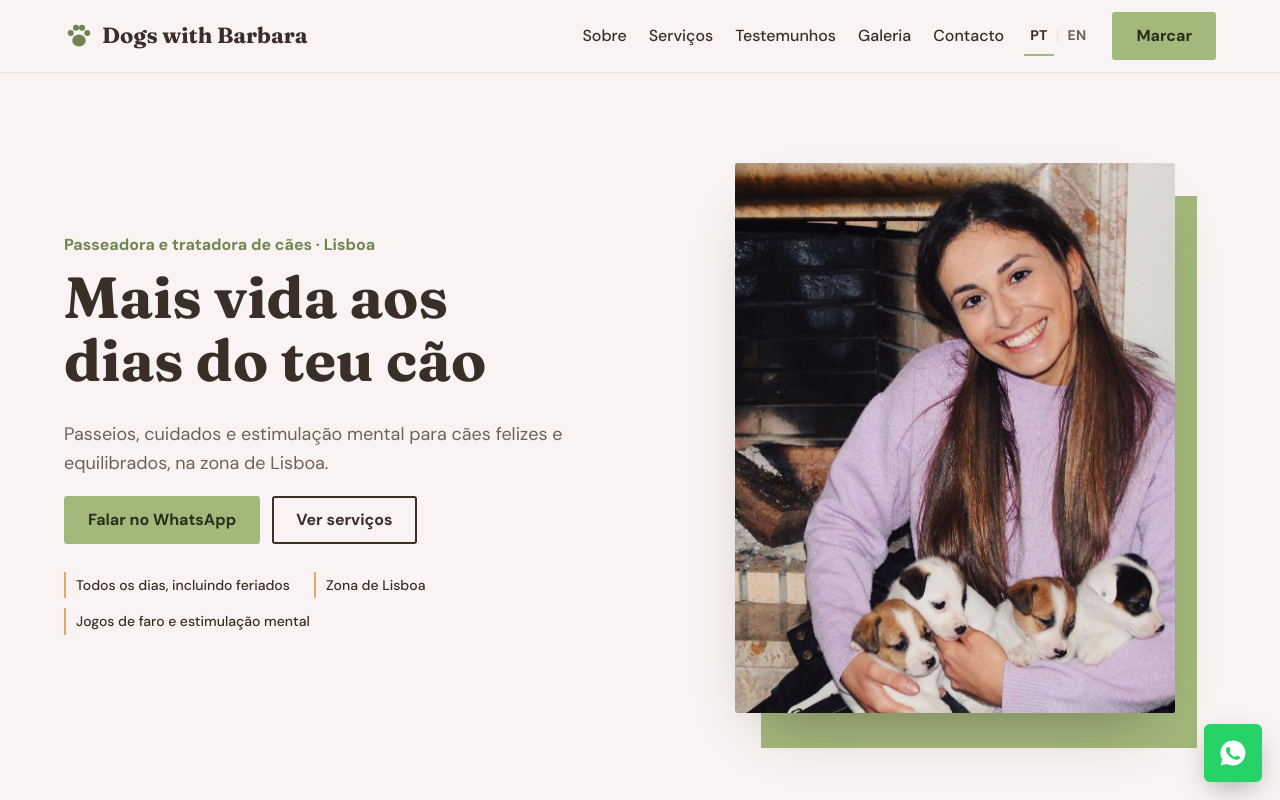
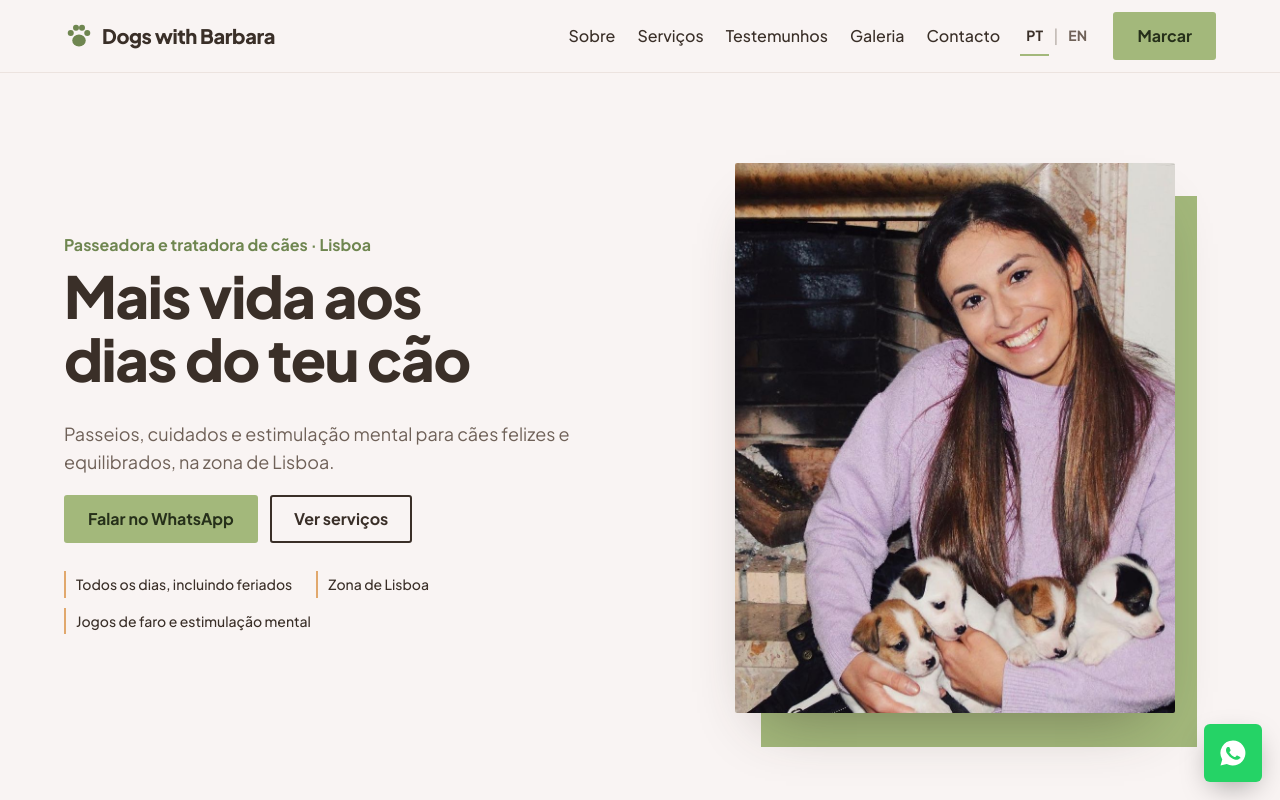
Before and after one commit to miguelmariacastro/dogswithbarbara-, a plain HTML site: page index.html in a window 1280 px wide. Shown: the top 800 px of the page. Drawn offline with Linux system fonts and the light colour scheme.

Commit message:
Fonte Plus Jakarta Sans e seletor PT/EN alinhado
Co-Authored-By: Claude Opus 5.5 <noreply@anthropic.com>
Claude-Session: https://claude.ai/code/session_01DqKa1FY1tBw6xkq5qZQ3A2

```diff
--- a/index.html
+++ b/index.html
@@ -8,27 +8,27 @@
 <meta property="og:title" content="Dogs with Barbara — Passeadora e tratadora de cães em Lisboa">
 <meta property="og:description" content="Mais vida aos dias do teu cão. Passeios, cuidados e estimulação mental.">
 <link rel="preconnect" href="https://fonts.googleapis.com">
-<link href="https://fonts.googleapis.com/css2?family=Fraunces:opsz,wght@9..144,500;9..144,700&family=DM+Sans:wght@400;500;700&family=Caveat:wght@600&display=swap" rel="stylesheet">
+<link href="https://fonts.googleapis.com/css2?family=Plus+Jakarta+Sans:wght@400;500;600;700;800&family=Caveat:wght@600&display=swap" rel="stylesheet">
 <script type="application/ld+json">{"@context":"https://schema.org","@type":"LocalBusiness","name":"Dogs with Barbara","telephone":"+351931499487","areaServed":"Lisboa","address":{"@type":"PostalAddress","addressLocality":"Lisboa","addressCountry":"PT"},"openingHours":"Mo-Su 09:00-20:00","sameAs":["https://www.instagram.com/dogswithbarbara/"]}</script>
 <style>
 /* VOICE: warm, tender, calm — care for dogs, never childish
    IDEA: a well-loved leash-and-park walk: sage lawns, caramel leather, cream paper
    PICTURE: illustrated dog portrait inside an organic sage blob, paw trail
-   COLOUR and TYPE: sage #a3b87b dominant, caramel #e1a86d accent, cream ground; Fraunces + DM Sans
+   COLOUR and TYPE: sage #a3b87b dominant, caramel #e1a86d accent, cream ground; Plus Jakarta Sans
    LAYOUT: full website — sticky nav, hero, about, services grid, why, testimonials scroller, gallery, FAQ, contact, footer */
 :root{color-scheme:light dark;--bg:light-dark(#f9f4f3,#1d1916);--ink:light-dark(#3a2f28,#f3ebe6);--soft:light-dark(#6f6158,#c9bcb3);--card:light-dark(#fff,#28221e);--sage:#a3b87b;--sage-d:light-dark(#6f8650,#b9cc94);--car:#e1a86d;--line:light-dark(#ece3df,#3a322c)}
 :root[data-theme=light]{color-scheme:light}:root[data-theme=dark]{color-scheme:dark}
 *{box-sizing:border-box;min-width:0}
 html{scroll-behavior:smooth;scroll-padding-top:76px}
-body{margin:0;background:var(--bg);color:var(--ink);font:16px/1.6 "DM Sans",system-ui,sans-serif;overflow-x:clip}
-h1,h2,h3{font-family:Fraunces,Georgia,serif;font-weight:700;line-height:1.08;text-wrap:balance;margin:0 0 .5em}
+body{margin:0;background:var(--bg);color:var(--ink);font:16px/1.6 "Plus Jakarta Sans",system-ui,sans-serif;overflow-x:clip}
+h1,h2,h3{font-family:"Plus Jakarta Sans",system-ui,sans-serif;font-weight:800;letter-spacing:-.025em;line-height:1.08;text-wrap:balance;margin:0 0 .5em}
 h1{font-size:clamp(36px,5.4vw,58px)}h2{font-size:clamp(30px,3.6vw,44px)}h3{font-size:21px}
 p{margin:0 0 1em}a{color:inherit}
 .wrap{max-width:1200px;margin:auto}
 .band{padding:clamp(48px,7vw,96px) max(5vw,16px)}
 .lead{font-size:18px;color:var(--soft);max-width:60ch}
 .kick{color:var(--sage-d);font-weight:700;margin-bottom:8px;display:block}
-.btn{display:inline-flex;align-items:center;gap:8px;min-height:48px;padding:0 22px;border-radius:3px;font-weight:700;text-decoration:none;border:2px solid transparent;transition:transform .2s,background .2s;cursor:pointer;font-size:16px;font-family:inherit}
+.btn{display:inline-flex;align-items:center;justify-content:center;gap:8px;min-height:48px;padding:0 22px;border-radius:3px;font-weight:700;text-decoration:none;border:2px solid transparent;transition:transform .2s,background .2s;cursor:pointer;font-size:16px;font-family:inherit}
 .btn:hover{transform:translateY(-2px)}
 .btn.p{background:var(--sage);color:#26301a}.btn.p:hover{background:#b3c78c}
 .btn.o{border-color:currentColor;background:none;color:var(--ink)}
@@ -36,13 +36,13 @@ p{margin:0 0 1em}a{color:inherit}
 .en{display:none}html.l-en .en{display:revert}html.l-en .pt{display:none}
 /* nav */
 nav{position:sticky;top:0;z-index:20;background:color-mix(in srgb,var(--bg) 88%,transparent);backdrop-filter:blur(10px);border-bottom:1px solid var(--line)}
-nav .wrap{display:flex;align-items:center;gap:20px;padding:12px max(5vw,16px);max-width:none}
-.logo{font-family:Fraunces,serif;font-weight:700;font-size:22px;text-decoration:none;display:flex;align-items:center;gap:8px;white-space:nowrap}
+nav .wrap{position:relative;display:flex;align-items:center;gap:20px;padding:12px max(5vw,16px);max-width:none}
+.logo{font-family:"Plus Jakarta Sans",sans-serif;font-weight:800;letter-spacing:-.02em;font-size:20px;text-decoration:none;display:flex;align-items:center;gap:8px;white-space:nowrap}
 .logo svg{width:30px;height:30px}
 .links{display:flex;gap:22px;margin-left:auto}.links a{text-decoration:none;font-weight:500}.links a:hover{color:var(--sage-d)}
-.lang{display:flex;align-items:center;gap:2px}
-.lang button{background:none;border:0;border-bottom:2px solid transparent;padding:8px 6px;cursor:pointer;font:600 14px "DM Sans";letter-spacing:.02em;color:var(--soft);min-height:40px}
-.lang span{color:var(--line)}
+.lang{display:flex;align-items:center;justify-content:center;gap:4px}
+.lang button{background:none;border:0;border-bottom:2px solid transparent;padding:8px 6px;cursor:pointer;font:700 14px "Plus Jakarta Sans",sans-serif;line-height:1;display:inline-flex;align-items:center;justify-content:center;letter-spacing:.02em;color:var(--soft);min-height:40px}
+.lang span{color:var(--soft);opacity:.5;line-height:1}
 .lang button[aria-pressed=true]{color:var(--ink);border-bottom-color:var(--sage)}
 .burger{display:none;background:none;border:0;width:44px;height:44px;cursor:pointer;color:var(--ink)}
 @media(max-width:900px){.links{display:none;position:absolute;top:100%;left:0;right:0;flex-direction:column;gap:0;background:var(--bg);border-bottom:1px solid var(--line)}.links.open{display:flex}.links a{padding:14px max(5vw,16px)}.burger{display:block}.navcta{display:none}.lang{margin-left:auto}}
@@ -97,7 +97,7 @@ nav .wrap{display:flex;align-items:center;gap:20px;padding:12px max(5vw,16px);ma
 .track::-webkit-scrollbar{display:none}
 .tcard{flex:0 0 min(380px,86%);scroll-snap-align:start;background:var(--card);border:1px solid var(--line);border-radius:4px;padding:28px}
 .stars{color:var(--car);letter-spacing:2px;margin-bottom:10px}
-.tcard blockquote{margin:0 0 16px;font-family:Fraunces,serif;font-size:19px;line-height:1.4}
+.tcard blockquote{margin:0 0 16px;font-size:18px;font-weight:500;line-height:1.5}
 .who{font-weight:700}.who span{display:block;font-weight:400;color:var(--soft);font-size:14px}
 .arrows{display:flex;gap:10px;margin-top:12px}
 .arrows button{width:48px;height:48px;border-radius:3px;border:1px solid var(--line);background:var(--card);color:var(--ink);cursor:pointer;font-size:20px}
```
